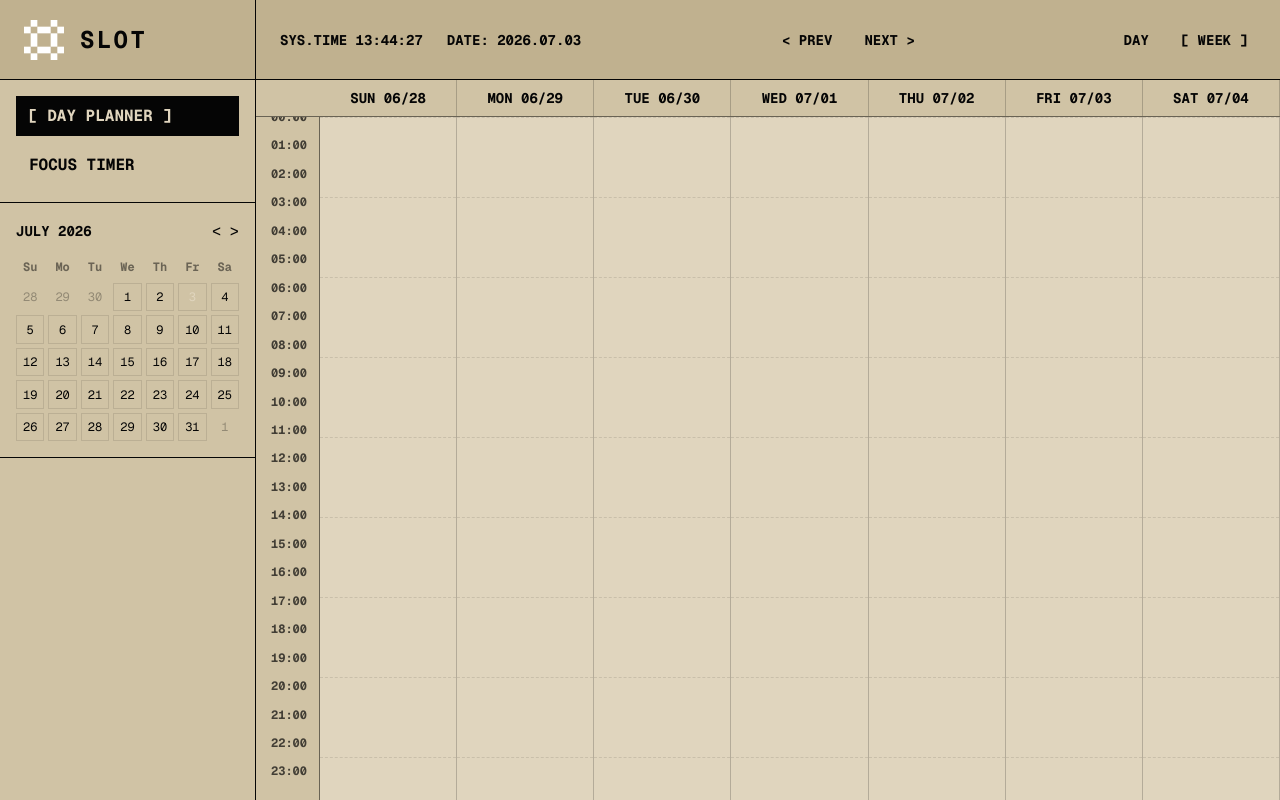
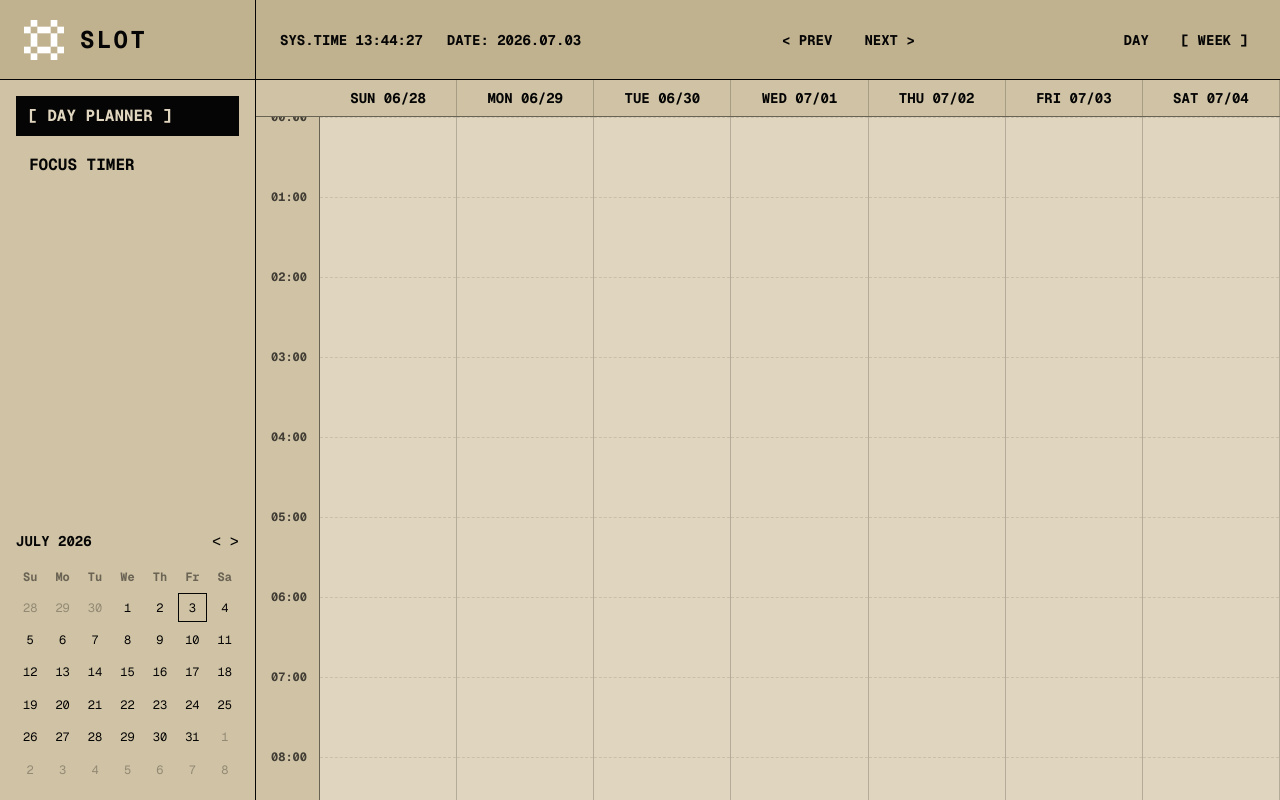
Before and after one commit to MukundhArul/slot, a Next.js app: page / in a window 1280 px wide. Built offline with nearby package versions, Linux system fonts and the light colour scheme.

Commit message:
style: fix grid mismatch and update sidebar mini-calendar UI

```diff
--- a/src/components/CalendarGrid.tsx
+++ b/src/components/CalendarGrid.tsx
@@ -97,12 +97,12 @@ export default function CalendarGrid() {
         {/* Grid Scroll Area */}
         <div className="flex-1 overflow-y-auto relative flex">
           {/* Time Y-Axis */}
-          <div className="w-16 flex flex-col border-r border-foreground/50 bg-surface sticky left-0 z-20">
+          <div className="w-16 relative border-r border-foreground/50 bg-surface sticky left-0 z-20" style={{ height: `${24 * HOUR_HEIGHT}px` }}>
             {HOURS.map((hour) => (
               <div
                 key={hour}
-                className="text-xs text-right pr-2 font-bold text-foreground/70"
-                style={{ height: `${HOUR_HEIGHT}px` }}
+                className="absolute w-full text-xs text-right pr-2 font-bold text-foreground/70"
+                style={{ top: `${hour * HOUR_HEIGHT}px` }}
               >
                 <span className="relative -top-2 bg-surface px-1">{hour.toString().padStart(2, '0')}:00</span>
               </div>
@@ -116,29 +116,16 @@ export default function CalendarGrid() {
               const dayBlocks = blocks.filter(b => b.date === dayStr);
 
               return (
-                <div key={dayStr} className="flex-1 relative border-r border-foreground/20 min-w-0">
-                  {/* Grid Lines */}
-                  <div className="absolute inset-0 pointer-events-none">
+                <div key={dayStr} className="flex-1 relative border-r border-foreground/20 min-w-0" style={{ height: `${24 * HOUR_HEIGHT}px` }}>
+                  {/* Grid Lines and Clickable Area */}
                   {HOURS.map(hour => (
                     <div
                       key={hour}
-                        className="w-full border-t border-foreground/10 border-dashed"
-                        style={{ height: `${HOUR_HEIGHT}px` }}
-                      />
-                    ))}
-                  </div>
-
-                  {/* Clickable Area for creating blocks */}
-                  <div className="absolute inset-0 flex flex-col">
-                    {HOURS.map(hour => (
-                      <div
-                        key={hour}
-                        className="w-full cursor-crosshair"
-                        style={{ height: `${HOUR_HEIGHT}px` }}
+                      className="absolute w-full border-t border-foreground/10 border-dashed cursor-crosshair"
+                      style={{ top: `${hour * HOUR_HEIGHT}px`, height: `${HOUR_HEIGHT}px` }}
                       onClick={(e) => handleGridClick(day, hour, e)}
                     />
                   ))}
-                  </div>
 
                   {/* Render Blocks */}
                   {dayBlocks.map(block => (
--- a/src/components/Sidebar.tsx
+++ b/src/components/Sidebar.tsx
@@ -3,7 +3,7 @@
 import { useCalendarStore } from '@/store/useCalendarStore';
 import {
   startOfMonth, endOfMonth, startOfWeek, endOfWeek,
-  eachDayOfInterval, isSameMonth, isSameDay, format, addMonths
+  eachDayOfInterval, isSameMonth, isSameDay, format, addMonths, addDays
 } from 'date-fns';
 import Image from 'next/image';
 import { useState } from 'react';
@@ -14,9 +14,10 @@ export default function Sidebar() {
 
   // Calculate grid for mini calendar
   const monthStart = startOfMonth(calendarDate);
-  const monthEnd = endOfMonth(monthStart);
   const startDate = startOfWeek(monthStart);
-  const endDate = endOfWeek(monthEnd);
+
+  // Guarantee 42 days (6 weeks) for consistent calendar height
+  const endDate = addDays(startDate, 41);
 
   const dateFormat = "d";
   const days = eachDayOfInterval({
@@ -38,7 +39,7 @@ export default function Sidebar() {
       </div>
 
       {/* Navigation */}
-      <nav className="p-4 border-b border-foreground flex flex-col gap-2">
+      <nav className="p-4 flex-1 flex flex-col gap-2">
         <button className="text-left px-3 py-2 bg-foreground text-background font-bold uppercase transition-colors">
           [ DAY PLANNER ]
         </button>
@@ -48,7 +49,7 @@ export default function Sidebar() {
       </nav>
 
       {/* Mini Calendar */}
-      <div className="p-4 border-b border-foreground">
+      <div className="p-4 mt-auto">
         <div className="flex justify-between items-center mb-4">
           <span className="font-bold text-sm">{format(calendarDate, 'MMMM yyyy').toUpperCase()}</span>
           <div className="flex gap-2">
@@ -70,9 +71,9 @@ export default function Sidebar() {
                 key={idx}
                 onClick={() => setCurrentDate(day)}
                 className={`
-                  aspect-square flex items-center justify-center border transition-colors
-                  ${!isCurrentMonth ? 'text-foreground/30 border-transparent' : 'border-foreground/10 hover:border-foreground/50'}
-                  ${isSelected ? 'bg-color-amber text-background border-color-amber' : ''}
+                  aspect-square flex items-center justify-center transition-colors
+                  ${!isCurrentMonth ? 'text-foreground/30' : 'hover:bg-foreground/10'}
+                  ${isSelected ? 'rounded-full border !border-color-red text-foreground !bg-transparent' : ''}
                 `}
               >
                 {format(day, dateFormat)}
```
Lines whose indentation alone changed are shown as unchanged.
